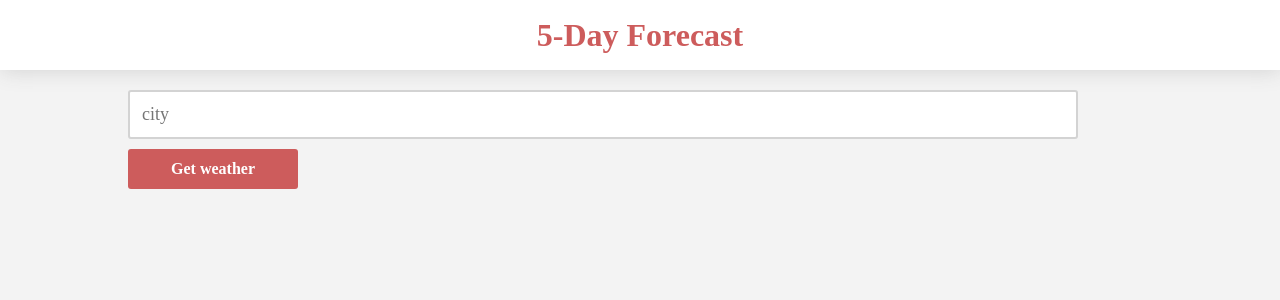
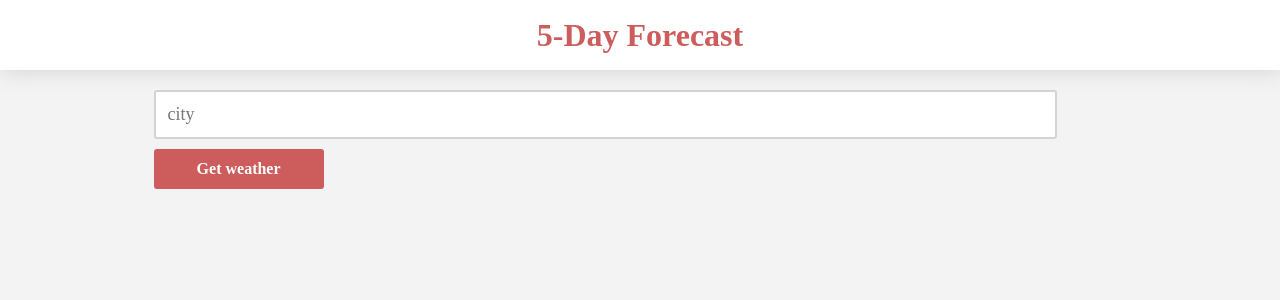
Before and after one commit to ankuobed/weather-app, a React (Create React App) app: page / in a window 1280 px wide. Shown: the top 300 px of the page. Built offline with nearby package versions, Linux system fonts and the light colour scheme; a web font is replaced by a local one.

Commit message:
used axios instead

```diff
--- a/package.json
+++ b/package.json
@@ -7,6 +7,7 @@
     "@testing-library/jest-dom": "^4.2.4",
     "@testing-library/react": "^9.3.2",
     "@testing-library/user-event": "^7.1.2",
+    "axios": "^0.21.0",
     "moment": "^2.29.0",
     "react": "^16.13.1",
     "react-dom": "^16.13.1",
--- a/src/App.css
+++ b/src/App.css
@@ -23,7 +23,7 @@ header {
 }
 
 .container {
-  margin: 0 10%;
+  margin: 0 12%;
 }
 
 main {
--- a/src/App.js
+++ b/src/App.js
@@ -1,5 +1,6 @@
 import React, { useState, useEffect } from 'react'
 import { CircularProgress, Snackbar } from '@material-ui/core'
+import axios from 'axios'
 
 import Weather from './Weather'
 import WeatherPlaceholder from './WeatherPlaceholder'
@@ -21,8 +22,7 @@ function App() {
       setLoading(true)
       const url = `http://api.openweathermap.org/data/2.5/forecast?q=${city}&units=metric&appid=d4d43b8c981cd5ea4e02dbd9c8a1901f`
 
-      fetch(url)
-        .then(res => res.json())
+      axios.get(url)
         .then(({list}) => {
           const data = list.filter(item => {
           const date = new Date(item.dt_txt)
```
Also changed, not shown: 1 other file (tests, documents, lock files or other folders).
